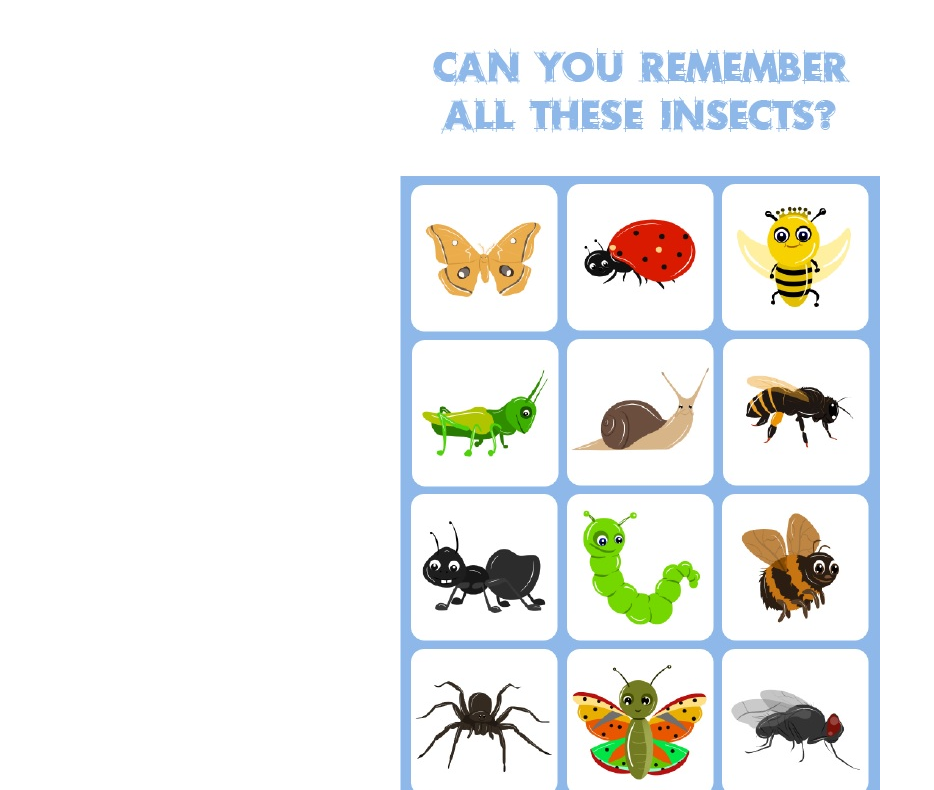
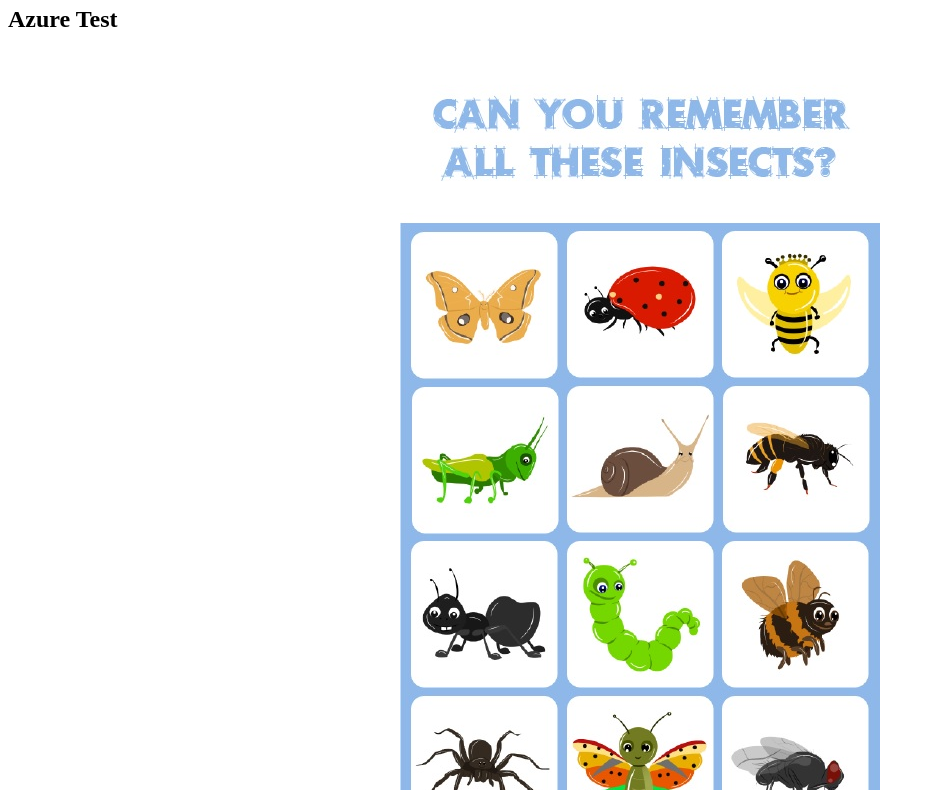
Before and after one commit to starmaerker/memory_king, a plain HTML site: page index.html in a window 1280 px wide. Shown: the part 60-850 px from the top of the page, without its empty margins (0-934 px from the left). Drawn offline with Linux system fonts and the light colour scheme.

Commit message:
Update index.html

```diff
--- a/index.html
+++ b/index.html
@@ -7,6 +7,7 @@
 </head>
 <body>
 <h1 id="mem">Memory King</h1>
+	<h2> Azure Test</h2>
 <img id="startbild" src="images/insects.jpg" alt="Memory Pic"></img>
 
 
```
